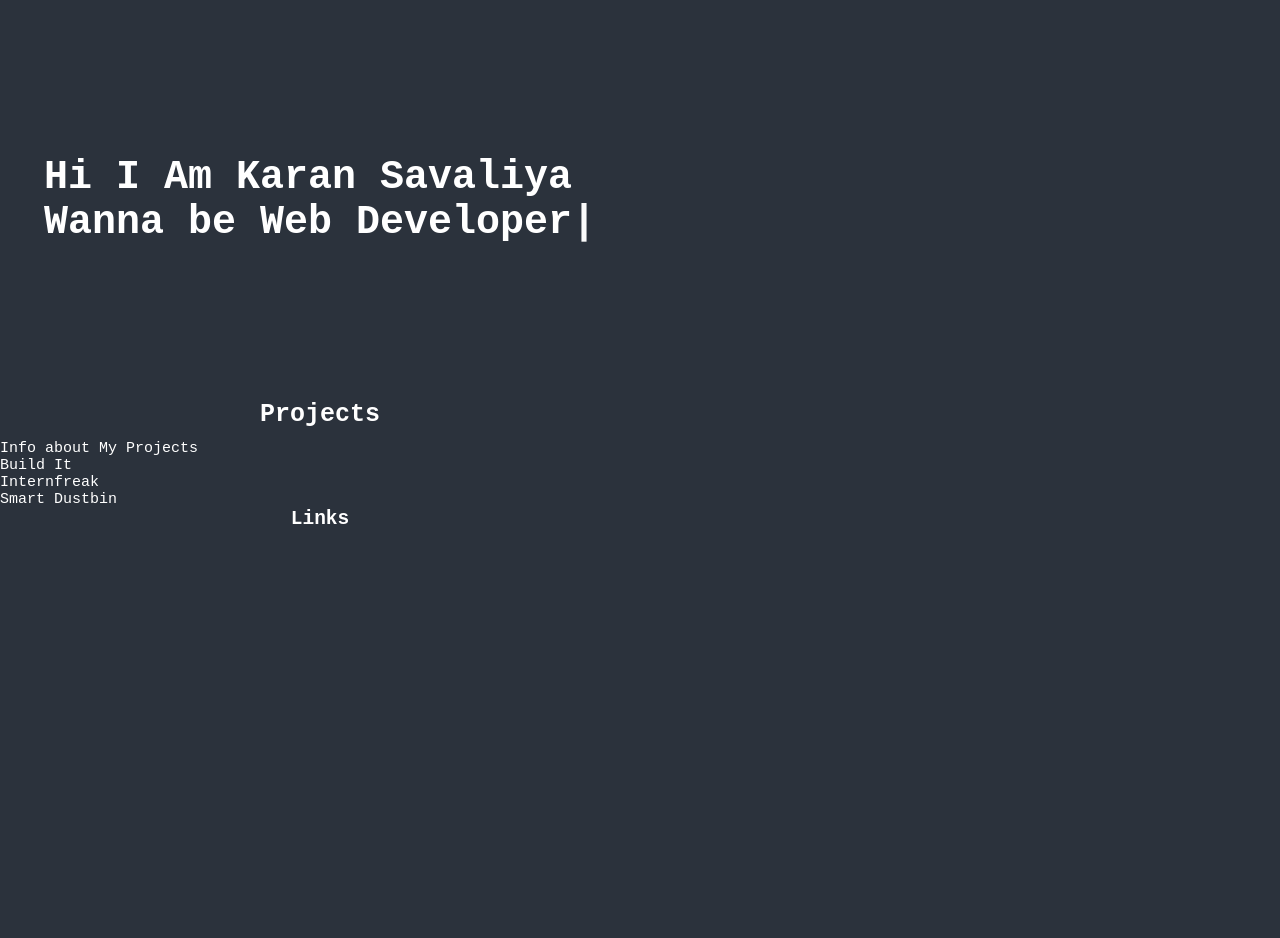
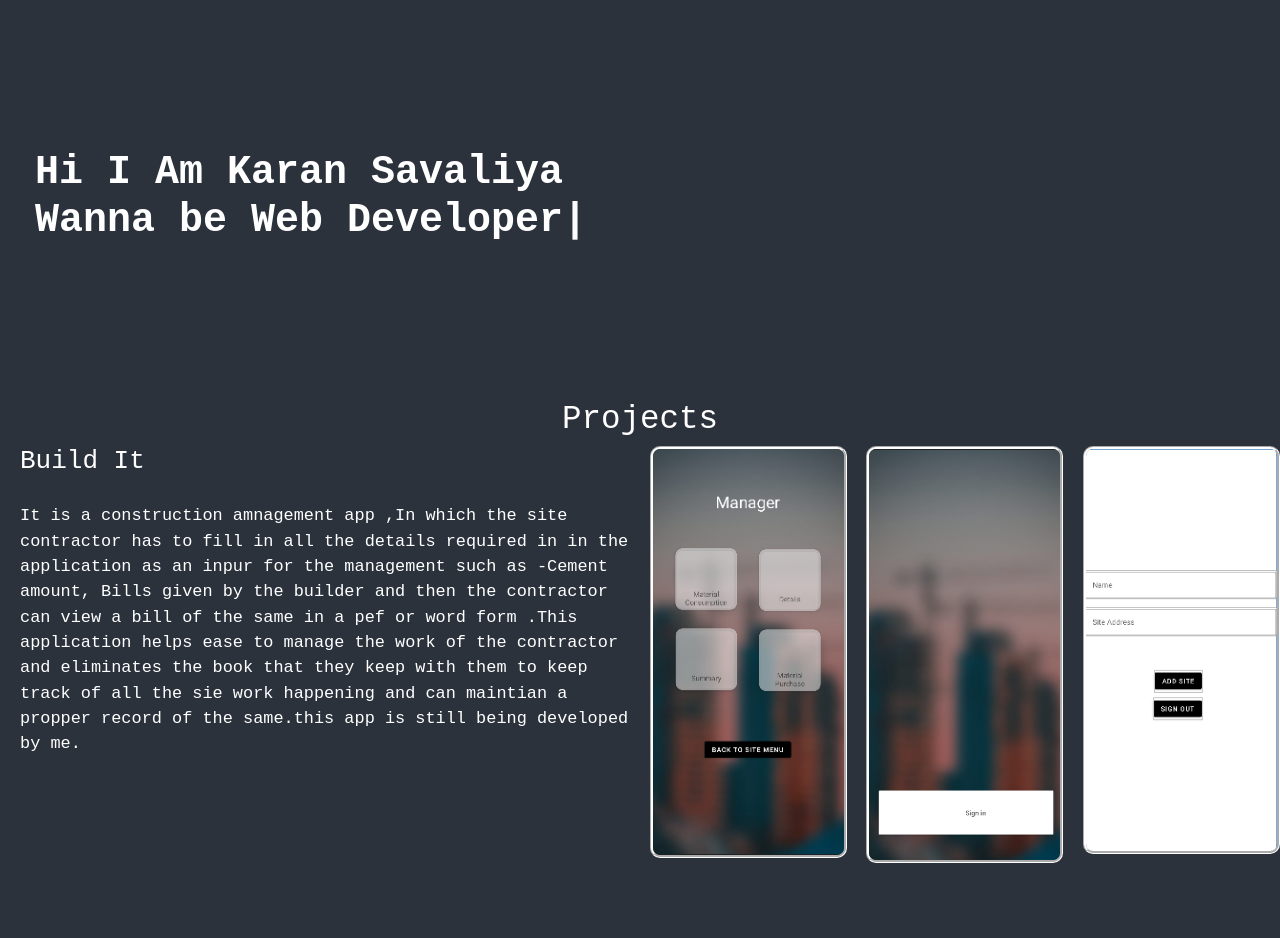
Before and after one commit to Karan1807/Portfolio, a plain HTML site: page portfolio/index.html in a window 1280 px wide. Shown: the top 938 px of the page. Before the commit the page ends 800 px from the top, so only its background shows below. Drawn offline with nearby package versions, Linux system fonts and the light colour scheme; files whose address does not match are found by name.

Commit message:
Added Images and containers

```diff
--- a/portfolio/index.html
+++ b/portfolio/index.html
@@ -5,27 +5,81 @@
             Karan's Portfolio
         </title>
         <link rel="stylesheet" href="style.css">
+        <link href="https://cdn.jsdelivr.net/npm/bootstrap@5.2.0/dist/css/bootstrap.min.css" rel="stylesheet" integrity="sha384-gH2yIJqKdNHPEq0n4Mqa/HGKIhSkIHeL5AyhkYV8i59U5AR6csBvApHHNl/vI1Bx" crossorigin="anonymous">
     </head>
     <body>
         <div class="container1">
             <h1>Hi I Am Karan Savaliya <br><span class="auto-type"></span></h1>
         </div>
 
-        <div class="container2">
-            <h2>Projects</h2>
-        </div>
-        <p>Info about My Projects
-            <ol>
-                <li>Build It</li>
-                <li>Internfreak</li>
-                <li>Smart Dustbin</li>
-                <!-- add all yout projects here -->
-            </ol>
-        </p>
+         <!-- Projects -->
 
-        <div class="container3">
-            <h2>Links</h2>
-        </div>
+        <section>
+            <div class="container">
+                <h1 style='color:white' class='text-center' class="project-header">Projects</h1>
+            </div>
+            <div class='row'>
+                <div class='col card1'>
+                  <div class='row'>
+                  <div class='col-6'>
+                  <h2 class="project-title">Build It</h2>
+                  <p>
+                    It is a construction amnagement app ,In which the site contractor has to fill in all the details required in in the application as an inpur for the management such as -Cement amount, Bills given by the builder and then the contractor can view a bill of the same in a pef or word form .This application helps ease to manage the work of the contractor and eliminates the book that they keep with them to keep track of all the sie work happening and can maintian a propper record of the same.this app is still being developed by me.
+                    </p>
+                  </div>
+                  <div class='col-6'>
+                    <div class='row'>
+                      <div class='col-4'>
+                        <img src='F:\Web dev\portfolio\Image\1.PNG'  class='img-fluid'  id="imgrad">
+                       </div>
+                      <div class='col-4'>
+                        <img src='F:\Web dev\portfolio\Image\2.PNG'  class='img-fluid' id="imgrad">
+                       </div>
+                      <div class='col-4'>
+                        <img src='F:\Web dev\portfolio\Image\3.PNG'   class='img-fluid' id="imgrad">
+                       </div>
+                    </div>
+
+                  </div>
+                   </div>
+                </div>
+              </div>
+        </section>
+
+        <section>
+            <div class="container" >
+              <br>
+              <br>
+              <br>
+              <br>
+            </div>
+            <div class='row'>
+                <div class='col card1'>
+                  <div class='row'>
+                  <div class='col-6'>
+                  <h2 class="project-title">CharityHub</h2>
+                  <p>
+                    Charity hus is a platform where the user can register as a NGO or as a donator.The user with NOG login can post what they want to donate in the app and fill an applicatiobn form for that and the donastor can signin as a donator and donate whaterver the user feels to donate as per the categories in the dashboard or the post form the NGO.Razorpay was implemented in this for the payment tyep of doantion.
+                    </p>
+                  </div>
+                  <div class='col-6'>
+                    <div class='row'>
+                      <div class='col-4'>
+                        <img src='F:\Web dev\portfolio\Image\4.png' class='img-fluid' id="imgrad">
+                       </div>
+                      <div class='col-4'>
+                        <img src='F:\Web dev\portfolio\Image\5.png' class='img-fluid' id="imgrad" >
+                       </div>
+                      <div class='col-4'>
+                        <img src='F:\Web dev\portfolio\Image\6.png' class='img-fluid' id="imgrad">
+                       </div>
+                    </div>
+
+                  </div>
+                   </div>
+                </div>
+              </div>
+        </section>
 
 
         <script src="https://cdn.jsdelivr.net/npm/typed.js@2.0.12"></script>
@@ -40,5 +94,5 @@
             })
         </script>
 
-           </body>
+    </body>
     </html>
--- a/portfolio/style.css
+++ b/portfolio/style.css
@@ -8,53 +8,47 @@
 
 
 .container1{
-    width: 50%;
+    width: 100%;
     height: 50vh;
     background: #2b323c;
     color: #fff;
     display: flex;
     align-items: center;
-    justify-content: center;
+    justify-content: left;
+    padding-left: 35px;
 }
+
 .container1 h1{
     font-size: 40px;
     font-weight: 600;
 }
-
-
-.container2{
-    width:50%;
-    height: 5vh;
-    background: #2b323c;
-    color: #fff;
-    display: flex;
-    align-items: flex-start;
-    justify-content: center;
-}
-.container2 h2{
-    font-size: 25px;
-    font-weight: 600;
+.container{
+    padding-left: 10px;
+    padding-right: 10px;
 }
 
-p{
-    font-family: monospace;
-    color: #fff;
-    font-size: 15px;
+.card1 h2{
+  color:white;
+}
+
+.card1 p{
+  font-size:1.3rem;
+  color:white;
+  padding-left: 20px;
+}
+
+.project-header{
+  padding-bottom:35px;
 
 }
+.project-title{
+    padding-bottom: 20px;
+    padding-left: 20px;
+}
 
-li{
+#imgrad{
+    border-color: #fff;
+    border-style: groove;
+    border-radius: 10px;
 
-    font-family: monospace;
-    color: #fff;
-    font-size: 15px;
 }
-.container3{
-    width:50%;
-    height: 5vh;
-    background: #2b323c;
-    color: #fff;
-    display: flex;
-    align-items: flex-start;
-    justify-content: center;
-}
```
Also changed, not shown: portfolio/Image/1.PNG (added), portfolio/Image/2.PNG (added), portfolio/Image/3.PNG (added), portfolio/Image/4.png (added), portfolio/Image/5.png (added), portfolio/Image/6.png (added).
